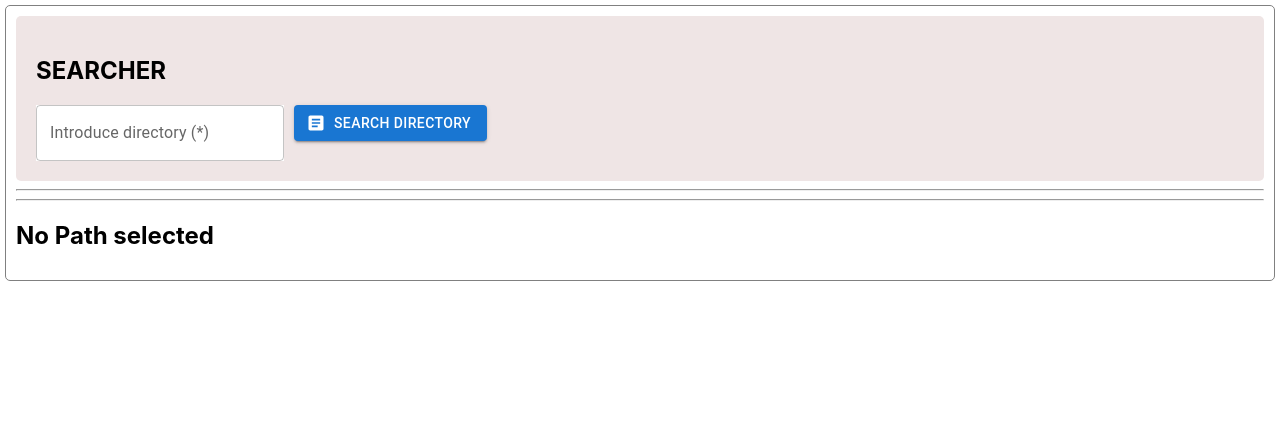
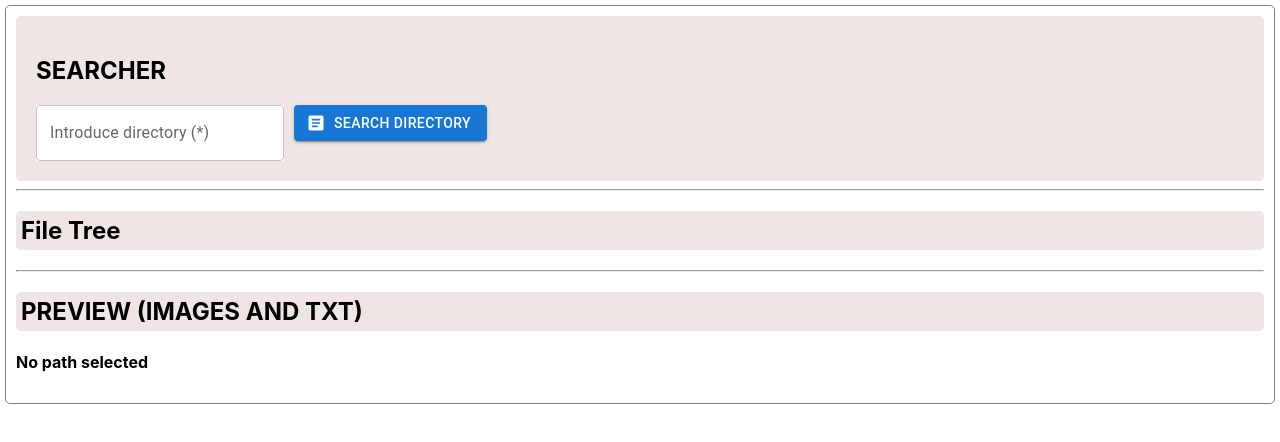
Before and after one commit to jcoego/dnv, a React (Create React App) app: page / in a window 1280 px wide. Shown: the top 442 px of the page. Built offline with nearby package versions, Linux system fonts and the light colour scheme.

Commit message:
styling Titles

```diff
--- a/src/components/common/Title.js
+++ b/src/components/common/Title.js
@@ -1,8 +1,8 @@
 
 
-const Title = ( {message}) =>{
+const Title = ( {message, style={}}) =>{
 
-    return <h2>{message}</h2>
+    return <h2 style={style}>{message}</h2>
 }
 
 export default Title;
--- a/src/components/tree/FilePreview.js
+++ b/src/components/tree/FilePreview.js
@@ -2,6 +2,7 @@ import Button from '@mui/material/Button';
 import DownloadForOfflineIcon from '@mui/icons-material/DownloadForOffline';
 
 import { isFileImgOrTxt } from "../../utils/utils";
+import Title from '../common/Title';
 
 const PeviewFileNotImgNotTxt = ({url='', fileName='', size='', type='', path='', onClick=()=>{}}) =>{
     return (
@@ -65,9 +66,47 @@ const FilePreview = ({url='',fileName='', size='',type='',path='', onClick=()=>{
     let fileType =  isFileImgOrTxt(extensionFile);
 
 
-    if(!fileName) return <h2>No Path selected</h2>;
+    return (
+      <div>
+        <Title message={'PREVIEW (IMAGES AND TXT)'} style={{backgroundColor:'#efe5e5', padding:'5px', borderRadius:'5px'}}/>
+        {
+          !fileName && <h4>No path selected</h4>
+        }
+        {
+          fileType==='img' && <PreviewImage
+            path={path}
+            url={url}
+            fileName={fileName}
+            size={size}
+            type={type}
+            onClick={(url)=>onClick(url)}
+          />
+        }
+         {
+          fileType==='txt' && <PreviewText
+            path={path}
+            url={url}
+            fileName={fileName}
+            size={size}
+            type={type}
+            onClick={(url)=>onClick(url)}
+          />
+        }
+        {
+          (fileName && fileType!=='img' && fileType!=='txt') && <PeviewFileNotImgNotTxt
+            path={path}
+            url={url}
+            fileName={fileName}
+            size={size}
+            type={type}
+            onClick={(url)=>onClick(url)}
+          />
+        }
+      </div>
 
-    if (fileType==='img'){
+    )
+
+   /*  if (fileType==='img'){
       return <PreviewImage
         path={path}
         url={url}
@@ -96,7 +135,7 @@ const FilePreview = ({url='',fileName='', size='',type='',path='', onClick=()=>{
       size={size}
       type={type}
       onClick={(url)=>onClick(url)}
-    />)
+    />) */
 
 }
 
--- a/src/components/tree/FileTreeView.js
+++ b/src/components/tree/FileTreeView.js
@@ -5,6 +5,7 @@ import TreeItem from '@mui/lab/TreeItem';
 
 import { objectKeys } from "../../utils/utils";
 import { COMMON_FIELDS } from '../../utils/config';
+import Title from '../common/Title';
 
 //TODO: Delete treeExample
 let treeExample = {
@@ -75,6 +76,7 @@ const FileTreeView = ({tree, onClick=()=>{},
 
 
     return <div>
+      <Title message={'File Tree'} style={{backgroundColor:'#efe5e5', padding:'5px', borderRadius:'5px'}} />
       {tree ?
         (<TreeView
         selected={[selected]}
--- a/src/components/tree/useFileTree.js
+++ b/src/components/tree/useFileTree.js
@@ -3,7 +3,7 @@ import { useState } from "react";
 import axios from 'axios';
 
 import {getServerUrl}  from '../../utils/config';
-import {insertNodeInTree} from '../../utils/utils'
+import {insertNodeInTree, checkPathLocally} from '../../utils/utils'
 
 let treeExample = {
     '*path':'c',
@@ -60,7 +60,7 @@ let treeExample = {
 
 const useFileTree = ()=>{
     const [selectedNode, setSelectedNode] = useState('');
-    const [tree,setTree] = useState(treeExample);
+    const [tree,setTree] = useState({});
     const [expanded, setExpanded] = useState([]);
     const [searchField, setSearchField] = useState('');
     const [queryState, setQueryState] = useState({result:null,error:null, loading:false})
@@ -102,6 +102,14 @@ const useFileTree = ()=>{
 
 
             try{
+              //check if data is in cache
+              /* let isPathLocally = checkPathLocally(tree,node['*path']);
+              if(isPathLocally){
+                console.log('PATH LOCALLY')
+                setSelectedNode(node);
+                setExpanded([...expanded,node['*path']])
+                return;
+              } */
               //query data from database
               setQueryState(prevState => ({...prevState,loading:true}))
               let path = node['*path'];
--- a/src/utils/utils.js
+++ b/src/utils/utils.js
@@ -39,7 +39,6 @@ export const downloadFile = (url) =>{
 //insert node inside the tree
 export const insertNodeInTree = (tree={}, newNode={}, path='')=>{
     try{
-        debugger
         path = path.replace(/[.]/g, ' ');
         path = path.replace(tree['*path'],'');
         let pathItems = path.split('/');
@@ -51,5 +50,20 @@ export const insertNodeInTree = (tree={}, newNode={}, path='')=>{
     }catch(err){
         return tree;
     }
+}
 
+//check if data is in local tree
+export const checkPathLocally = (tree, node) =>{
+    try{
+      let path = node['*path'];
+      path = path.replace(/[.]/g, ' ');
+      path = path.replace(tree['*path'],'');
+      let pathItems = path.split('/');
+      pathItems = pathItems.filter(pIt => !!pIt);
+      pathItems=pathItems.join('.');
+      let currentNode = _.get(tree,pathItems);
+      return currentNode ? true :  false;
+    }catch(err){
+      return false;
+    }
 }
```
